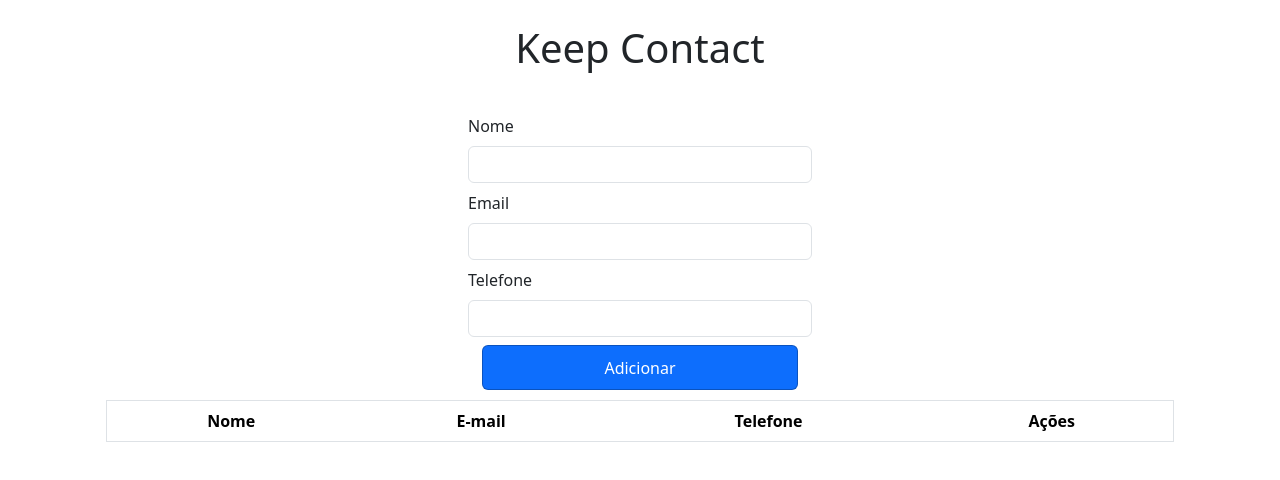
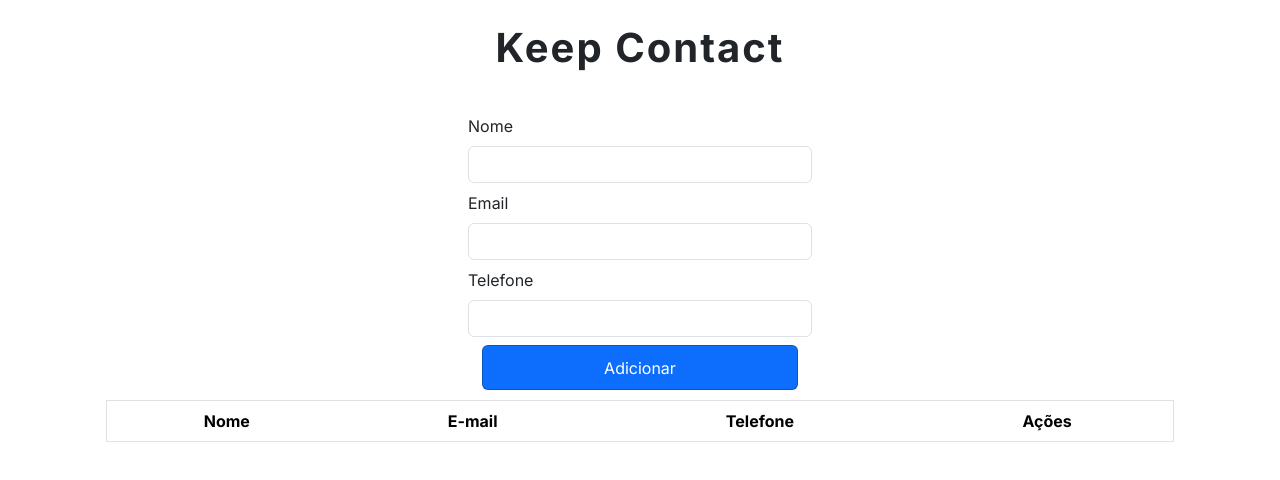
Before and after one commit to williamcouto/keep-contact, a plain HTML site: page index.html in a window 1280 px wide. Drawn offline with nearby package versions, Linux system fonts and the light colour scheme.

Commit message:
Feat: Inserindo uma nova fonte externa no documento

```diff
--- a/style.css
+++ b/style.css
@@ -1,13 +1,20 @@
+@import url('https://fonts.googleapis.com/css2?family=Inter:ital,opsz,wght@0,14..32,100..900;1,14..32,100..900&display=swap');
+
 *{
     margin: 0;
     padding: 0;
 }
-
+h1{
+    font-family: 'Inter', Arial, sans-serif;
+    font-weight: bold;
+    letter-spacing: 2px;
+}
 form{
     display: flex;
     flex-direction: column;
     align-items: center;
     padding: 10px;
+    font-family: 'Inter', Arial;
 }
 .form-control {
     height: 37px;
@@ -26,6 +33,7 @@ form{
 }
 table{
     border: 1px solid #0000003f;
+    font-family: 'Inter', Arial;
 }
 th{
     text-align: center;
```
